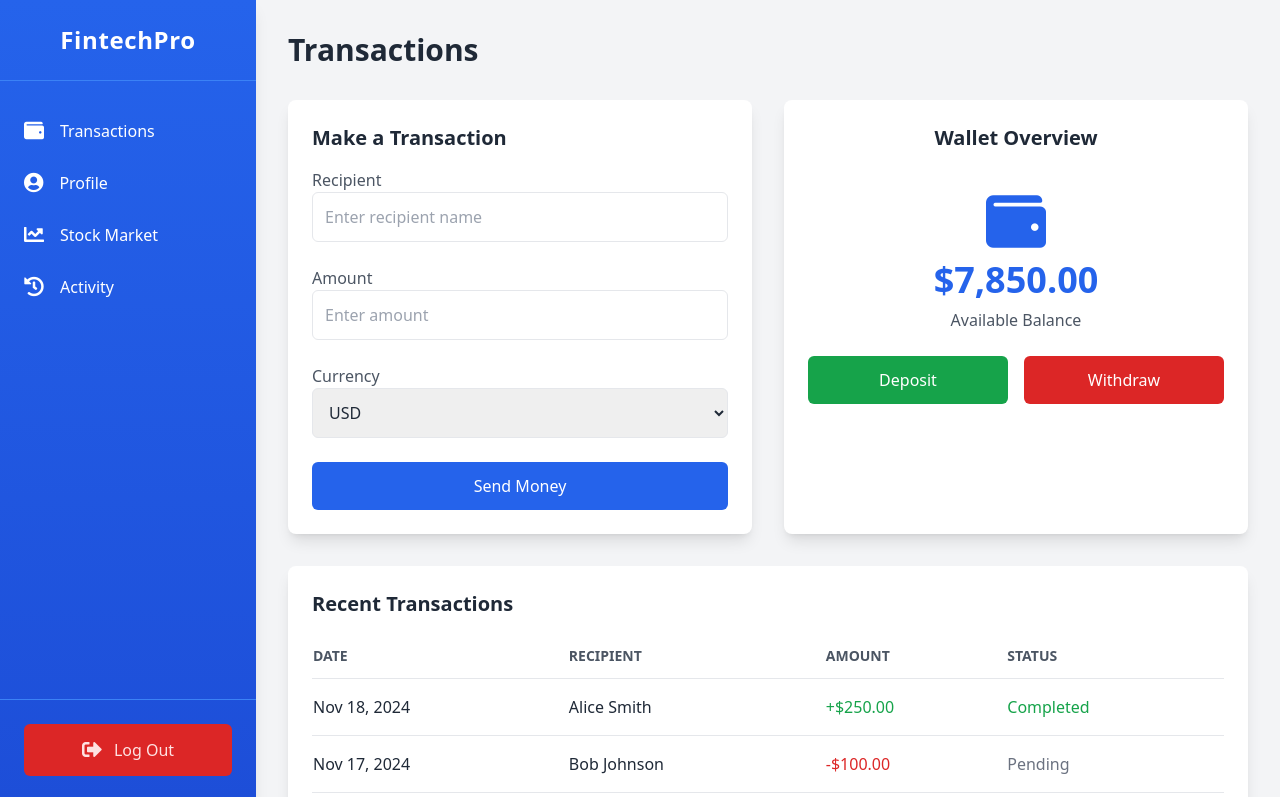
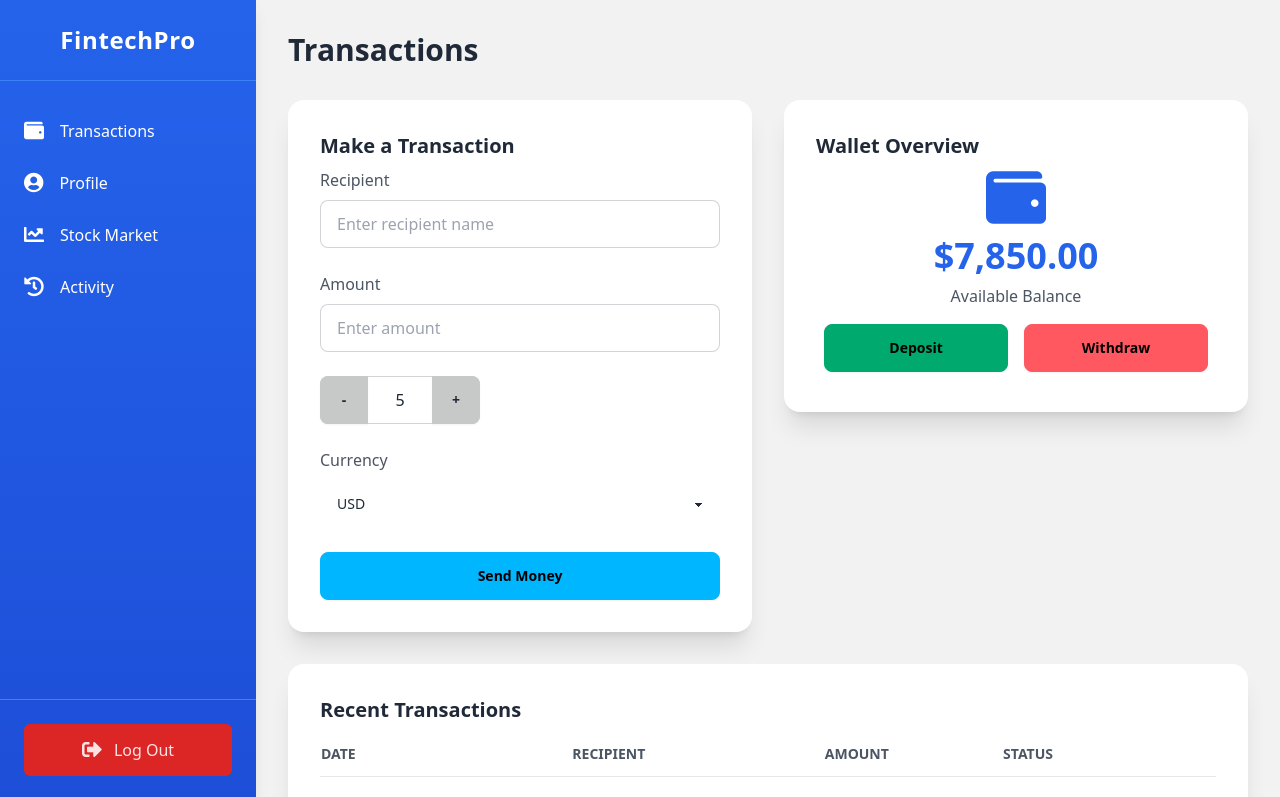
Before and after one commit to Fintech-LSI/fintech-web-client, an Angular app in the folder AngularNoSTD/: page /dashboard/transactions in a window 1280 px wide. Shown: the top 797 px of the page. Built offline with nearby package versions, Linux system fonts and the light colour scheme.

Commit message:
Daisy UI

```diff
--- a/AngularNoSTD/src/app/components/dashboard/dashboard.component.html
+++ b/AngularNoSTD/src/app/components/dashboard/dashboard.component.html
@@ -12,7 +12,7 @@
         <!-- Transactions -->
         <a
           routerLink="/dashboard/transactions"
-          class="flex items-center gap-4 px-6 py-3 rounded-md hover:bg-blue-800 transition group"
+          class="flex items-center gap-4 px-6 py-3  hover:bg-blue-800 transition group"
         >
           <i class="fas fa-wallet text-xl group-hover:text-white transition"></i>
           <span class="font-medium text-white group-hover:text-white">Transactions</span>
@@ -22,7 +22,7 @@
         <!-- Profile -->
         <a
           routerLink="/dashboard/profile"
-          class="flex items-center gap-4 px-6 py-3 rounded-md hover:bg-blue-800 transition group"
+          class="flex items-center gap-4 px-6 py-3  hover:bg-blue-800 transition group"
         >
           <i class="fas fa-user-circle text-xl group-hover:text-white transition"></i>
           <span class="font-medium text-white group-hover:text-white">Profile</span>
@@ -30,7 +30,7 @@
         <!-- Stock Market -->
         <a
           routerLink="/dashboard/stocks"
-          class="flex items-center gap-4 px-6 py-3 rounded-md hover:bg-blue-800 transition group"
+          class="flex items-center gap-4 px-6 py-3  hover:bg-blue-800 transition group"
         >
           <i class="fas fa-chart-line text-xl group-hover:text-white transition"></i>
           <span class="font-medium text-white group-hover:text-white">Stock Market</span>
@@ -38,7 +38,7 @@
         <!-- Activity -->
         <a
           routerLink="/dashboard/activity"
-          class="flex items-center gap-4 px-6 py-3 rounded-md hover:bg-blue-800 transition group"
+          class="flex items-center gap-4 px-6 py-3  hover:bg-blue-800 transition group"
         >
           <i class="fas fa-history text-xl group-hover:text-white transition"></i>
           <span class="font-medium text-white group-hover:text-white">Activity</span>
@@ -58,7 +58,7 @@
     </aside>
 
     <!-- Main Content -->
-    <main class="ml-64 flex-1 p-8">
+    <main class="ml-64 flex-1 p-8 bg-base-200">
       <router-outlet></router-outlet>
     </main>
   </div>
--- a/AngularNoSTD/src/app/components/home/home.component.html
+++ b/AngularNoSTD/src/app/components/home/home.component.html
@@ -12,7 +12,7 @@
       <p class="text-lg md:text-2xl mb-10 max-w-2xl mx-auto">
         Manage transactions, evaluate credit risk, and grow portfolios effortlessly with FintechPro.
       </p>
-      <button class="px-8 py-3 bg-white text-blue-600 font-semibold rounded-full shadow-lg hover:bg-gray-100 transition text-lg">
+      <button class="btn px-8  bg-white text-blue-600 font-semibold rounded-full shadow-lg  transition text-lg">
         Get Started
       </button>
     </div>
--- a/AngularNoSTD/src/app/components/transactions/transactions.component.html
+++ b/AngularNoSTD/src/app/components/transactions/transactions.component.html
@@ -1,10 +1,11 @@
-<section class="space-y-8">
+<section class="space-y-8 ">
   <h2 class="text-3xl font-semibold text-gray-800 mb-4">Transactions</h2>
 
   <div class="grid grid-cols-1 lg:grid-cols-2 gap-8">
     <!-- Transaction Form -->
-    <div class="bg-white p-6 rounded-lg shadow-lg">
-      <h3 class="text-xl font-semibold mb-4">Make a Transaction</h3>
+    <div class="card bg-base-100  shadow-xl">
+      <div class="card-body">
+        <h3 class="card-title">Make a Transaction</h3>
         <form class="space-y-6">
         <!-- Recipient Input -->
         <div>
@@ -12,7 +13,7 @@
           <input
             type="text"
             placeholder="Enter recipient name"
-            class="w-full p-3 border rounded-md focus:outline-none focus:ring-2 focus:ring-blue-500"
+            class="input input-bordered flex items-center gap-2 w-full mt-2"
             required
           />
         </div>
@@ -23,15 +24,21 @@
           <input
             type="number"
             placeholder="Enter amount"
-            class="w-full p-3 border rounded-md focus:outline-none focus:ring-2 focus:ring-blue-500"
+            class="input input-bordered flex items-center w-full mt-2"
             required
           />
+        </div>
+
+        <div class="relative w-40">
+          <button class="absolute left-0 top-0 rounded-r-none btn btn-square btn-active">-</button>
+          <input type="text" class="w-full text-center px-12 input input-bordered" value="5"/>
+          <button class="absolute right-0 top-0 rounded-l-none btn btn-square btn-active">+</button>
         </div>
 
         <!-- Currency Selection -->
         <div>
           <label class="block text-gray-600 font-medium">Currency</label>
-          <select class="w-full p-3 border rounded-md focus:outline-none focus:ring-2 focus:ring-blue-500">
+          <select class="select w-full w-full mt-2">
             <option value="USD">USD</option>
             <option value="EUR">EUR</option>
             <option value="BTC">Bitcoin (BTC)</option>
@@ -43,17 +50,20 @@
         <div class="flex justify-between items-center">
           <button
             type="submit"
-            class="w-full bg-blue-600 text-white py-3 rounded-md hover:bg-blue-700 transition"
+            class="btn btn-info w-full"
           >
             Send Money
           </button>
         </div>
       </form>
       </div>
+    </div>
 
     <!-- Enhanced Wallet Info Section -->
-    <div class="bg-white p-6 rounded-lg shadow-lg flex flex-col items-center space-y-6">
-      <h3 class="text-xl font-semibold mb-4">Wallet Overview</h3>
+    <div class="card bg-base-100  shadow-xl h-max">
+      <div class="card-body">
+
+        <h3 class="card-title">Wallet Overview</h3>
 
         <!-- Wallet Balance Centered -->
         <div class="flex flex-col items-center space-y-2">
@@ -64,19 +74,26 @@
 
         <!-- Actions -->
         <div class="flex space-x-4 w-full">
-        <button class="w-1/2 bg-green-600 text-white py-3 rounded-md hover:bg-green-700 transition">
+          <div class="grid grid-cols-2 w-full gap-4 px-2 py-2">
+
+            <button class="btn btn-success col w-full">
               Deposit
             </button>
-        <button class="w-1/2 bg-red-600 text-white py-3 rounded-md hover:bg-red-700 transition">
+            <button class="btn btn-error col w-full ">
               Withdraw
             </button>
           </div>
         </div>
       </div>
+    </div>
+
+  </div>
 
   <!-- Transaction History -->
-  <div class="bg-white p-6 rounded-lg shadow-lg">
-    <h3 class="text-xl font-semibold mb-4">Recent Transactions</h3>
+  <div class="card bg-base-100 shadow-xl">
+    <div class="card-body">
+
+      <h3 class="card-title">Recent Transactions</h3>
       <table class="w-full text-left border-collapse">
         <thead>
           <tr class="text-gray-600 uppercase text-sm">
@@ -109,4 +126,6 @@
         </tbody>
       </table>
     </div>
+
+  </div>
 </section>
--- a/AngularNoSTD/tailwind.config.js
+++ b/AngularNoSTD/tailwind.config.js
@@ -4,5 +4,5 @@ module.exports = {
   theme: {
     extend: {},
   },
-  plugins: [],
+  plugins: [require('daisyui'),],
 }
```
Lines whose indentation alone changed are shown as unchanged.
